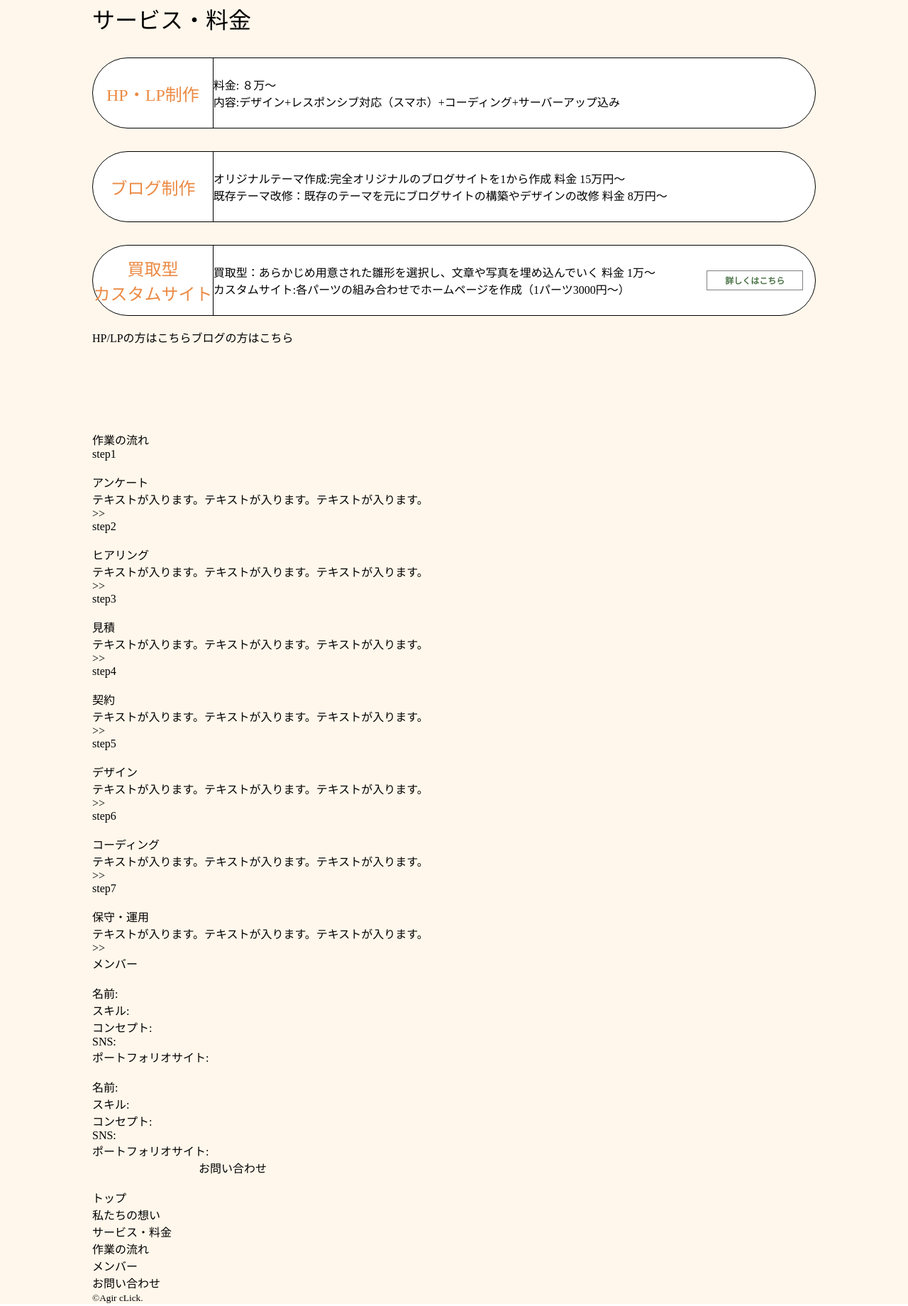
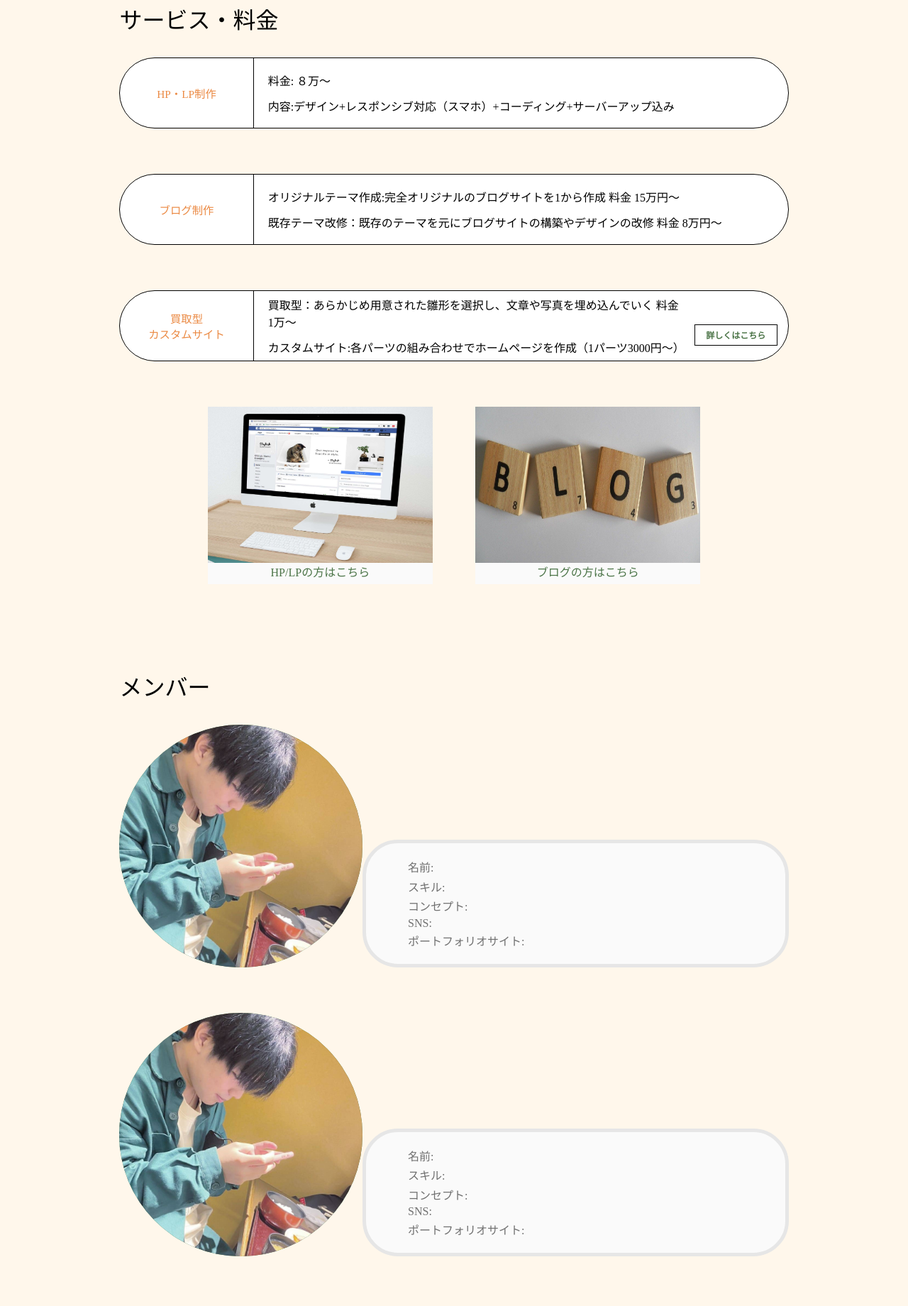
Before and after one commit to Ryo-Yoshioka-web/Agir-cLick., a plain HTML site: page index.html in a window 1280 px wide. Shown: the part 802-2642 px from the top of the page at 71% size. Drawn offline with Linux system fonts and the light colour scheme.

Commit message:
とりあえず、雛形の完成（レスポンシブ対応はまだ）

```diff
--- a/css/style.css
+++ b/css/style.css
@@ -1,5 +1,6 @@
 @charset "UTF-8";
 
+/* comonn */
 :root {
   --bg-gray-light: #fafafa;
   --bg-gray: #f5f5f5;
@@ -24,8 +25,9 @@
 
 body {
   font-size: 16px;
-  /* background: linear-gradient(45deg, #ff9158 0, #ffbb1e 60%, #ff9158 100%); */
-  padding: 0 4vw;
+  /* background: rgb(235, 138, 68); */
+  /* background: linear-gradient(180deg, rgba(235, 138, 68, 1) 0%, rgba(255, 200, 160, 0.6026785714285714) 70%, rgba(252, 210, 95, 1) 100%); */
+  /* padding: 0 3vw; */
 }
 
 .flex {
@@ -35,7 +37,10 @@ body {
 .max-w {
   max-width: 1020px;
   margin: 0 auto;
+  padding: 0 3vw;
 }
+
+/* header */
 
 .header {
   padding: 32px 24px 0;
@@ -50,6 +55,8 @@ body {
 .header__list:not(:first-child) {
   margin-left: 40px;
 }
+
+/* mv */
 
 .mv {
   margin-top: 18vh;
@@ -72,6 +79,8 @@ body {
   font-size: clamp(12px, 4vw, 60px);
 }
 
+/* about */
+
 .about {
   margin-top: 15vh;
 }
@@ -88,6 +97,8 @@ body {
   margin-right: 0;
   font-size: clamp(12px, 1vw, 28px);
 }
+
+/* service */
 
 .serviceTop {
   margin-top: 15vh;
@@ -108,14 +119,14 @@ body {
 }
 
 .serviceTop__box:not(:last-child) {
-  margin-bottom: 32px;
+  margin-bottom: 64px;
 }
 
 
 .serviceTop__text-box {
   width: 20%;
   color: var(--bg-primary);
-  font-size: clamp(12px, 2vw, 24px);
+  font-size: clamp(12px, 1.2vw, 24px);
   text-align: center;
   border-right: 1px solid black;
   position: relative;
@@ -143,11 +154,6 @@ body {
   width: 100%;
 }
 
-
-.flow {
-  margin-top: 15vh;
-}
-
 .service__text-box {
   position: relative;
   width: 100%;
@@ -159,15 +165,19 @@ body {
   left: 50%;
   transform: translate(-50%, -50%);
   width: 100%;
+  margin-left: 20px;
+}
+
+.service__fee {
+  margin-bottom: 12px;
 }
 
 .service__text-box {
-  width: 100%;
+  width: 80%;
 }
 
 .service__right {
-  /* position: relative; */
-  width: 100%;
+  width: 80%;
   justify-content: space-between;
   align-items: center;
 }
@@ -175,14 +185,15 @@ body {
 
 .service__right-text-box {
   width: 80%;
+  margin-left: 20px;
 }
 
 .service__btn-Top {
   display: block;
   font-size: 12px;
   width: 80%;
-  border: 1px solid gray;
-  padding: 4px;
+  border: 1px solid black;
+  padding: 5px;
   text-align: center;
   margin: 0 auto;
   color: var(--font-color-green);
@@ -191,4 +202,163 @@ body {
 
 .service__btn-inner {
   width: 20%;
+  margin-top: 26px;
 }
+
+.service__link-inner {
+  width: 80%;
+  margin: 64px auto;
+  justify-content: space-around;
+  color: var(--font-color-green);
+}
+
+.service__link-hp-box {
+  height: 250px;
+  width: 42%;
+  background-color: var(--bg-gray-light);
+  text-align: center;
+}
+
+
+.service__hp-img {
+  object-fit: fill;
+  height: 220px;
+  width: 100%;
+}
+
+/* flow */
+.flow {
+  margin-top: 15vh;
+}
+
+.flow__main-title {
+  font-size: clamp(12px, 4vw, 32px);
+  width: 30%;
+  margin-bottom: 32px;
+}
+
+.flow__inner {
+  align-items: center;
+  width: 2000px;
+}
+
+.flow__box {
+  width: 250px;
+  text-align: center;
+  margin-right: 16px;
+}
+
+.flow__arrow {
+  margin-right: 16px;
+  font-size: 30px;
+  font-weight: bold;
+}
+
+.flow__step {
+  font-size: clamp(12px, 1.2vw, 24px);
+  margin-bottom: 8px;
+}
+
+.flow__img {
+  margin-bottom: 8px;
+}
+
+.flow__title {
+  margin-bottom: 8px;
+  font-size: clamp(12px, 1vw, 24px);
+}
+
+/* member */
+
+.member {
+  margin-top: 15vh;
+}
+
+.member__main-title {
+  font-size: clamp(12px, 4vw, 32px);
+  width: 30%;
+  margin-bottom: 32px;
+}
+
+.member__box {
+  margin-bottom: 64px;
+  align-items: flex-end;
+}
+
+.member__img {
+  object-fit: cover;
+  background-color: #4B7447;
+  border-radius: 50%;
+  aspect-ratio: 1/1;
+}
+
+.member__text-box {
+  background-color: var(--bg-gray-light);
+  width: 70%;
+  height: 180px;
+  border-radius: 50px;
+  border: 5px solid var(--bg-gray-dark);
+  justify-content: center;
+  align-items: center;
+}
+
+.member__text-inner {
+  width: 80%;
+  height: 80%;
+  flex-flow: column;
+  justify-content: space-evenly;
+  color: #707070;
+}
+
+.member__img-box {
+  width: 40%;
+  height: 40%;
+}
+
+
+
+.contactTop {
+  margin-top: 15vh;
+}
+
+.contact__box {
+  width: 100%;
+  background: url(../img/contact.png) center / cover;
+  height: 300px;
+  position: relative;
+}
+
+.contact__btn {
+  display: inline-block;
+  padding: 20px 28px;
+  background-color: var(--font-color-white);
+  border-radius: 5px;
+  position: absolute;
+  top: 50%;
+  left: 70%;
+  transform: translate(-50%, -50%);
+}
+
+.footer {
+  background-color: var(--bg-gray);
+  text-align: center;
+  margin-top: 64px;
+  padding-bottom: 32px;
+}
+
+.footer__logo {
+  width: 20%;
+  height: 20%;
+  margin: 0 auto;
+  padding-top: 40px;
+}
+
+.footer__img {
+  height: 10%;
+}
+
+.footer__nav {
+  width: 60%;
+  margin: 32px auto;
+  justify-content: space-between;
+}
--- a/index.html
+++ b/index.html
@@ -134,34 +134,34 @@
             <div class="service__link-inner flex">
                 <div class="service__link-hp-box">
                     <a href="" class="service__link-hp">
-                        <img src="" alt="" class="service__hp-img">
+                        <img src="img/sns_02.jpg" alt="" class="service__hp-img">
                         <p class="service__hp-txt">HP/LPの方はこちら</p>
                     </a>
                 </div>
                 <div class="service__link-hp-box">
                     <a href="" class="service__link-hp">
-                        <img src="" alt="" class="service__hp-img">
+                        <img src="img/20210819170811.jpg" alt="" class="service__hp-img">
                         <p class="service__hp-txt">ブログの方はこちら</p>
                     </a>
                 </div>
             </div>
         </section>
 
-        <section class="flow">
+        <!-- <section class="flow">
             <h2 class="flow__main-title">
                 作業の流れ
             </h2>
-            <div class="flow__inner">
+            <div class="flow__inner flex">
                 <div class="flow__box">
                     <h3 class="flow__step">step1</h3>
-                    <img src="" alt="" class="flow__img">
+                    <img src="img/step1.png" alt="" class="flow__img">
                     <h2 class="flow__title">アンケート</h2>
                     <p class="flow__text">テキストが入ります。テキストが入ります。テキストが入ります。</p>
                 </div>
                 <div class="flow__arrow">>></div>
                 <div class="flow__box">
                     <h3 class="flow__step">step2</h3>
-                    <img src="" alt="" class="flow__img">
+                    <img src="img/step2.png" alt="" class="flow__img">
                     <h2 class="flow__title">ヒアリング
                     </h2>
                     <p class="flow__text">テキストが入ります。テキストが入ります。テキストが入ります。</p>
@@ -169,83 +169,91 @@
                 <div class="flow__arrow">>></div>
                 <div class="flow__box">
                     <h3 class="flow__step">step3</h3>
-                    <img src="" alt="" class="flow__img">
+                    <img src="img/step3.png" alt="" class="flow__img">
                     <h2 class="flow__title">見積</h2>
                     <p class="flow__text">テキストが入ります。テキストが入ります。テキストが入ります。</p>
                 </div>
                 <div class="flow__arrow">>></div>
                 <div class="flow__box">
                     <h3 class="flow__step">step4</h3>
-                    <img src="" alt="" class="flow__img">
+                    <img src="img/step4.png" alt="" class="flow__img">
                     <h2 class="flow__title">契約</h2>
                     <p class="flow__text">テキストが入ります。テキストが入ります。テキストが入ります。</p>
                 </div>
                 <div class="flow__arrow">>></div>
                 <div class="flow__box">
                     <h3 class="flow__step">step5</h3>
-                    <img src="" alt="" class="flow__img">
+                    <img src="img/step5.png" alt="" class="flow__img">
                     <h2 class="flow__title">デザイン</h2>
                     <p class="flow__text">テキストが入ります。テキストが入ります。テキストが入ります。</p>
                 </div>
                 <div class="flow__arrow">>></div>
                 <div class="flow__box">
                     <h3 class="flow__step">step6</h3>
-                    <img src="" alt="" class="flow__img">
+                    <img src="img/step6.png" alt="" class="flow__img">
                     <h2 class="flow__title">コーディング</h2>
                     <p class="flow__text">テキストが入ります。テキストが入ります。テキストが入ります。</p>
                 </div>
                 <div class="flow__arrow">>></div>
                 <div class="flow__box">
                     <h3 class="flow__step">step7</h3>
-                    <img src="" alt="" class="flow__img">
+                    <img src="img/step7.png" alt="" class="flow__img">
                     <h2 class="flow__title">保守・運用</h2>
                     <p class="flow__text">テキストが入ります。テキストが入ります。テキストが入ります。</p>
                 </div>
-                <div class="flow__arrow">>></div>
             </div>
-        </section>
+        </section> -->
 
         <section class="member">
             <h2 class="member__main-title">
                 メンバー
             </h2>
             <div class="member__inner">
-                <div class="member__box">
-                    <img src="" alt="" class="member__img">
-                    <div class="member__text-box">
-                        <p class="member__name">名前:</p>
-                        <p class="member__skill">スキル:</p>
-                        <p class="member__concept">コンセプト:</p>
-                        <p class="member__sns"><a href="">SNS:</a></p>
-                        <p class="member__skill"><a href="">ポートフォリオサイト:</a></p>
+                <div class="member__box flex">
+                    <div class="member__img-box">
+                        <img src="img/253878.jpg" alt="" class="member__img">
+                    </div>
+                    <div class="member__text-box flex">
+                        <div class="member__text-inner flex">
+                            <p class="member__name">名前:</p>
+                            <p class="member__skill">スキル:</p>
+                            <p class="member__concept">コンセプト:</p>
+                            <p class="member__sns"><a href="">SNS:</a></p>
+                            <p class="member__skill"><a href="">ポートフォリオサイト:</a></p>
+                        </div>
                     </div>
                 </div>
-                <div class="member__box">
-                    <img src="" alt="" class="member__img">
-                    <div class="member__text-box">
-                        <p class="member__name">名前:</p>
-                        <p class="member__skill">スキル:</p>
-                        <p class="member__concept">コンセプト:</p>
-                        <p class="member__sns"><a href="">SNS:</a></p>
-                        <p class="member__skill"><a href="">ポートフォリオサイト:</a></p>
+
+                <div class="member__box flex">
+                    <div class="member__img-box">
+                        <img src="img/253878.jpg" alt="" class="member__img">
+                    </div>
+                    <div class="member__text-box flex">
+                        <div class="member__text-inner flex">
+                            <p class="member__name">名前:</p>
+                            <p class="member__skill">スキル:</p>
+                            <p class="member__concept">コンセプト:</p>
+                            <p class="member__sns"><a href="">SNS:</a></p>
+                            <p class="member__skill"><a href="">ポートフォリオサイト:</a></p>
+                        </div>
                     </div>
                 </div>
             </div>
         </section>
 
-        <section class="contact">
+        <section class="contactTop">
             <div class="contact__box">
                 <a href="" class="contact__btn">お問い合わせ</a>
             </div>
         </section>
     </main>
 
-    <footer class="footer max-w">
+    <footer class="footer">
         <div class="footer__logo">
-            <img src="" alt="" class="footer__img">
+            <img src="img/Agir.png" alt="" class="footer__img">
         </div>
         <div class="footer__nav-list">
-            <ul class="footer__nav">
+            <ul class="footer__nav flex">
                 <li class="footer__list"><a href="" class="footer__link">トップ</a></li>
                 <li class="footer__list"><a href="" class="footer__link">私たちの想い</a></li>
                 <li class="footer__list"><a href="" class="footer__link">サービス・料金</a></li>
```
Also changed, not shown: img/20210819170811.jpg (added), img/253878.jpg (added), img/BLOG.png (added), img/HP.png (added), img/contact.png (added), img/sns_02.jpg (added), img/step1.png (added), img/step2.png (added), img/step3.png (added), img/step4.png (added), img/step5.png (added), img/step6.png (added), img/step7.png (added).
